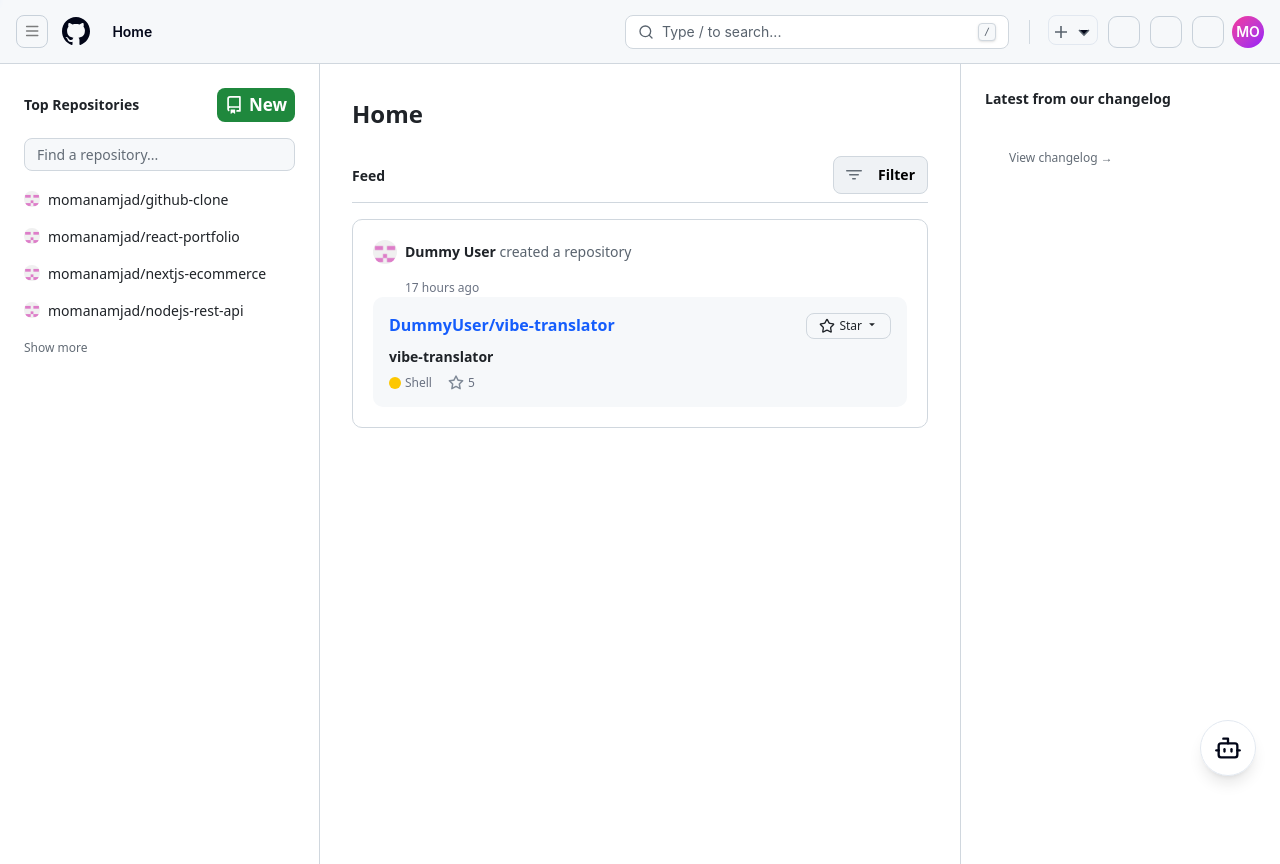
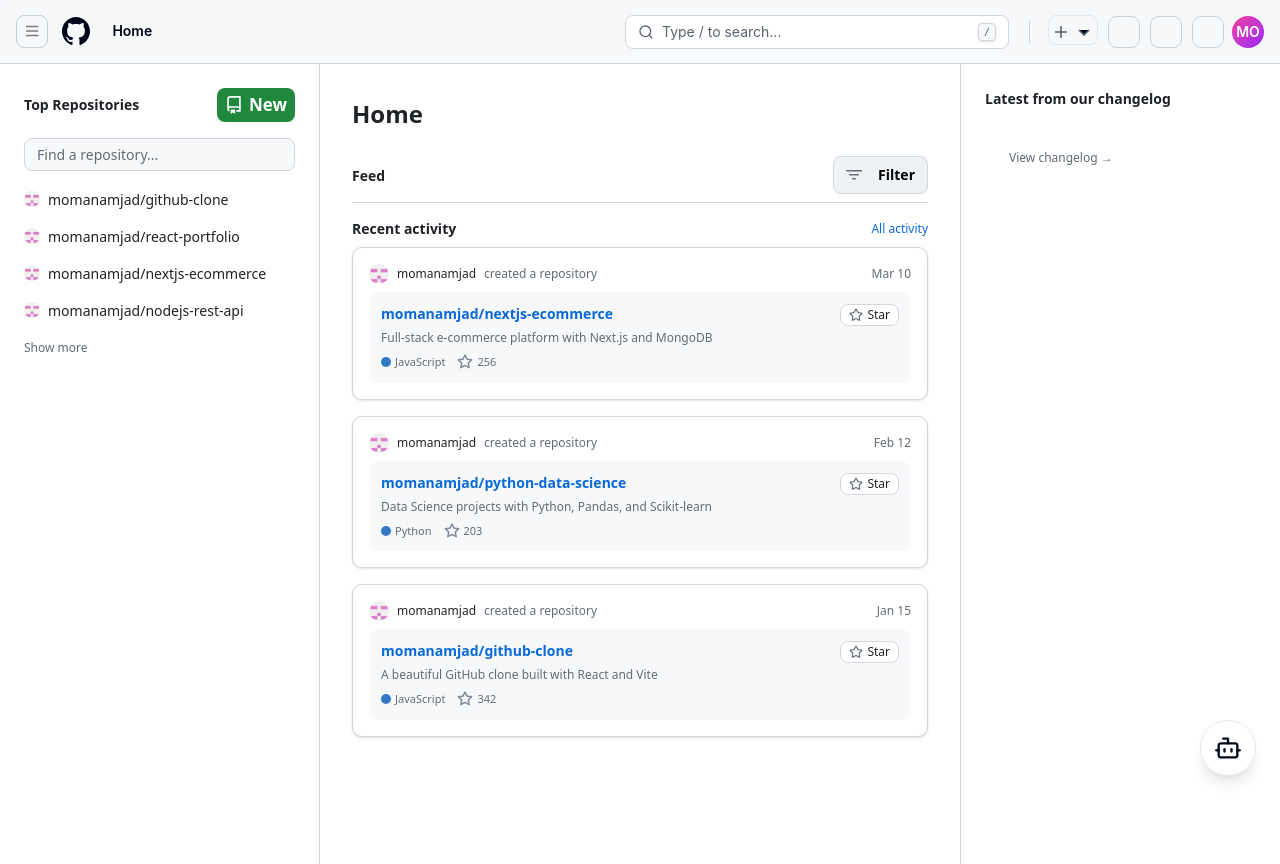
Before and after one commit to momanamjad/Github, a React (Vite) app: page / in a window 1280 px wide. Built offline with nearby package versions, Linux system fonts and the light colour scheme; some icons are missing.

Commit message:
feat: integrate GitHub context for repository management and enhance UI components with dynamic data

```diff
--- a/src/components/features/GitHubSearch.jsx
+++ b/src/components/features/GitHubSearch.jsx
@@ -2,11 +2,12 @@
 import { Search, X, Book, FileText, FileCode2 } from 'lucide-react';
 import { useNavigate, useLocation } from 'react-router-dom';
 import { getRepos } from '@services/GithubApi.jsx';
+import { useGitHub } from '@/contexts/GitHubContext';
 import ReposotoryIcon from '../../../public/customIcons/ReposotoryIcon';
 
 export default function GitHubSearch({ isOpen, onClose }) {
   const [searchQuery, setSearchQuery] = useState('');
-  const [repos, setRepos] = useState([]);
+  const { repositories: repos } = useGitHub();
   const modalRef = useRef(null);
   const inputRef = useRef(null);
   const navigate = useNavigate();
@@ -17,9 +18,6 @@
   useEffect(() => {
     if (isOpen) {
       if (inputRef.current) inputRef.current.focus();
-      getRepos(username)
-        .then((res) => setRepos(res || []))
-        .catch(() => setRepos([]));
 
       // Auto-prefill search query async so we don't call setState directly in effect
       const pathParts = location.pathname.split('/').filter(Boolean);
--- a/src/components/features/NewRepoPage.jsx
+++ b/src/components/features/NewRepoPage.jsx
@@ -1,6 +1,7 @@
 import React, { useEffect, useState } from "react";
 import { useRef } from "react";
 import { useNavigate } from "react-router-dom";
+import { useGitHub } from "@/contexts/GitHubContext";
 import { addRepository, getStoredRepositories } from "@services/storageService.js";
 
 const ADJECTIVES = [
@@ -20,6 +21,7 @@
 
 const NewRepoPage = () => {
   const navigate = useNavigate();
+  const { refreshRepos } = useGitHub();
   const [formData, setFormData] = useState({
     owner: "momanamjad",
     repoName: "",
@@ -131,6 +133,7 @@
     // Add to localStorage
     try {
       addRepository(newRepo);
+      refreshRepos(); // Trigger global update
     } catch (error) {
       setNameError(error.message);
       return;
--- a/src/components/features/tabs/Repositories.jsx
+++ b/src/components/features/tabs/Repositories.jsx
@@ -1,26 +1,40 @@
-import { useParams } from "react-router-dom";
+import { useParams, useSearchParams } from "react-router-dom";
 import { useEffect, useMemo, useState } from "react";
-import { getRepos } from "@services/GithubApi.jsx";
+import { useGitHub } from "@/contexts/GitHubContext";
 import RepoList from "@features/RepoList";
 import RepoFilterBar from "@features/RepoFilterBar";
 
 const Repositories = () => {
   const { username } = useParams();
+  const [searchParams, setSearchParams] = useSearchParams();
+  const { repositories: allRepos } = useGitHub();
 
-  const [repos, setRepos] = useState([]);
-  const [search, setSearch] = useState("");
-  const [language, setLanguage] = useState("All");
-  const [sort, setSort] = useState("updated");
-  const [type, setType] = useState("all");
+  // Filter out repos not owned by the current profile user
+  const repos = useMemo(() => {
+    return allRepos.filter(r => (r.owner?.login || "momanamjad").toLowerCase() === username.toLowerCase());
+  }, [allRepos, username]);
 
-  useEffect(() => {
-    const fetchRepos = () => getRepos(username).then(setRepos);
+  const search = searchParams.get("q") || "";
+  const language = searchParams.get("language") || "All";
+  const sort = searchParams.get("sort") || "updated";
+  const type = searchParams.get("type") || "all";
 
-    fetchRepos(); // Initial fetch
+  const updateFilters = (updates) => {
+    const nextParams = new URLSearchParams(searchParams);
+    Object.entries(updates).forEach(([key, value]) => {
+      if (value && value !== "All" && value !== "all" && value !== "updated") {
+        nextParams.set(key, value);
+      } else {
+        nextParams.delete(key);
+      }
+    });
+    setSearchParams(nextParams);
+  };
 
-    window.addEventListener('github_repos_updated', fetchRepos);
-    return () => window.removeEventListener('github_repos_updated', fetchRepos);
-  }, [username]);
+  const setSearch = (val) => updateFilters({ q: val });
+  const setLanguage = (val) => updateFilters({ language: val });
+  const setSort = (val) => updateFilters({ sort: val });
+  const setType = (val) => updateFilters({ type: val });
 
   const filteredRepos = useMemo(() => {
     let result = [...repos];
--- a/src/components/layout/GithubOpenMenu.jsx
+++ b/src/components/layout/GithubOpenMenu.jsx
@@ -16,6 +16,7 @@
 import HomeIcon from "../ui/icons/HomeIcon";
 import MCPRegistoryIcon from "../ui/icons/MCPRegistoryIcon";
 import MenuIcon from "../ui/icons/MenuIcon";
+import { useGitHub } from "@/contexts/GitHubContext";
 import CrossIcon from "../ui/icons/CrossIcon";
 
 const Icons = {
@@ -43,22 +44,19 @@
   const [isOpen, setIsOpen] = useState(false);
   const [searchQuery, setSearchQuery] = useState("");
   const [showSearch, setShowSearch] = useState(false);
-  const [topRepos, setTopRepos] = useState([]);
+  const { repositories: allRepos } = useGitHub();
+
+  const topRepos = useMemo(() => {
+    return [...allRepos].sort((a, b) => new Date(b.updated_at) - new Date(a.updated_at)).slice(0, 5);
+  }, [allRepos]);
 
   const sidebarRef = useRef(null);
   const navigate = useNavigate();
 
   useEffect(() => {
     if (!isOpen) return;
-    // Run asynchronously so we don't call setState synchronously in an effect
-    const id = setTimeout(() => {
-      const repos = getStoredRepositories();
-      const sorted = [...repos].sort((a, b) => new Date(b.updated_at) - new Date(a.updated_at));
-      setTopRepos(sorted.slice(0, 5));
-      setSearchQuery("");
-      setShowSearch(false);
-    }, 0);
-    return () => clearTimeout(id);
+    setSearchQuery("");
+    setShowSearch(false);
   }, [isOpen]);
 
   const filteredRepos = useMemo(() => {
--- a/src/components/layout/Navbar.jsx
+++ b/src/components/layout/Navbar.jsx
@@ -1,6 +1,6 @@
 import React, { useEffect, useState, useRef, useCallback, useMemo } from "react";
 import { IoLogoGithub } from "react-icons/io";
-import { Link, useLocation } from "react-router-dom";
+import { Link, useLocation, useParams } from "react-router-dom";
 import { Search } from "lucide-react";
 import LoadingBar from "react-top-loading-bar";
 import GitHubUserMenu from "@features/GitHubUserMenu";
@@ -34,10 +34,27 @@
     "MCP Registry": "/mcp-registry",
   }), []);
 
+  const params = useParams();
+
   const currentPathName = useMemo(() => {
+    // If we are in a repo route (/:username/:repo), show owner/repo
+    if (params.username && params.repo) {
+      return (
+        <div className="flex items-center gap-1">
+          <Link to={`/${params.username}`} className="hover:underline text-[#0969da]">
+            {params.username}
+          </Link>
+          <span className="text-[#59636e] font-normal">/</span>
+          <Link to={`/${params.username}/${params.repo}`} className="font-semibold hover:underline">
+            {params.repo}
+          </Link>
+        </div>
+      );
+    }
+
     const found = Object.keys(routeMap).find((key) => routeMap[key] === location.pathname);
-    return found || "momanamjad";
-  }, [location.pathname, routeMap]);
+    return found || params.username || "momanamjad";
+  }, [location.pathname, routeMap, params]);
 
   // Handle Route Transition Progress — use setTimeout to avoid
   // synchronous setState inside effect body (react-hooks/set-state-in-effect)
@@ -94,7 +111,7 @@
             </Link>
             {/* Dashboard text — hidden on small screens */}
             <div className="hidden sm:block hover:bg-[#ebeff6] px-2 py-1 rounded-md transition-colors cursor-pointer">
-              <span className="font-semibold text-sm whitespace-nowrap">
+              <span className="font-semibold text-sm whitespace-nowrap flex items-center">
                 {currentPathName}
               </span>
             </div>
--- a/src/contexts/GitHubContext.jsx
+++ b/src/contexts/GitHubContext.jsx
@@ -1,12 +1,22 @@
 import React, { createContext, useContext, useState, useEffect, useCallback, useMemo } from 'react';
-import { getStoredUser, updateStoredUser, getStoredStatus, updateStoredStatus } from '../services/storageService';
+import { getStoredUser, updateStoredUser, getStoredStatus, updateStoredStatus, getStoredRepositories } from '../services/storageService';
 
 const GitHubContext = createContext();
 
 export const GitHubProvider = ({ children }) => {
     const [user, setUser] = useState(() => getStoredUser());
     const [status, setStatus] = useState(() => getStoredStatus());
+    const [repositories, setRepositories] = useState([]);
     const [isStatusModalOpen, setIsStatusModalOpen] = useState(false);
+
+    const refreshRepos = useCallback(() => {
+        setRepositories(getStoredRepositories());
+    }, []);
+
+    // Initial fetch
+    useEffect(() => {
+        refreshRepos();
+    }, [refreshRepos]);
 
     // Sync with other components/tabs
     useEffect(() => {
@@ -14,15 +24,18 @@
             if (e.detail) setStatus(e.detail);
         };
         const handleOpenStatusModal = () => setIsStatusModalOpen(true);
+        const handleReposUpdate = () => refreshRepos();
 
         window.addEventListener('github_status_updated', handleStatusUpdate);
         window.addEventListener('github_open_status_modal', handleOpenStatusModal);
+        window.addEventListener('github_repos_updated', handleReposUpdate);
 
         return () => {
             window.removeEventListener('github_status_updated', handleStatusUpdate);
             window.removeEventListener('github_open_status_modal', handleOpenStatusModal);
+            window.removeEventListener('github_repos_updated', handleReposUpdate);
         };
-    }, []);
+    }, [refreshRepos]);
 
     const updateStatus = useCallback((newStatus) => {
         const success = updateStoredStatus(newStatus);
@@ -41,11 +54,13 @@
     const value = useMemo(() => ({
         user,
         status,
+        repositories,
+        refreshRepos,
         updateStatus,
         updateUser,
         isStatusModalOpen,
         setIsStatusModalOpen
-    }), [user, status, updateStatus, updateUser, isStatusModalOpen]);
+    }), [user, status, repositories, refreshRepos, updateStatus, updateUser, isStatusModalOpen]);
 
     return (
         <GitHubContext.Provider value={value}>
--- a/src/pages/Home.jsx
+++ b/src/pages/Home.jsx
@@ -2,6 +2,7 @@
 import { Star } from "lucide-react";
 import NewRepoBtn from "@/components/common/NewRepoBtn";
 import { getRepos } from "@services/GithubApi.jsx";
+import { useGitHub } from "@/contexts/GitHubContext";
 import FilterModal from "@/components/FilterModal";
 import StarsIcon from "../../public/customIcons/StarsIcon";
 import FilterIcon from "../../public/customIcons/FilterIcon";
@@ -11,30 +12,14 @@
 const INITIAL_REPO_COUNT = 4;
 
 const Home = React.memo(() => {
-  const [allRepos, setAllRepos] = useState([]);
+  const { repositories: allRepos } = useGitHub();
   const [filterOpen, setFilterOpen] = useState(false);
   const [, setFilterValue] = useState();
   const [searchQuery, setSearchQuery] = useState("");
   const [showAll, setShowAll] = useState(false);
   const navigate = useNavigate();
 
-  useEffect(() => {
-    let mounted = true;
-    const load = async () => {
-      try {
-        const repos = await getRepos("momanamjad");
-        if (!mounted) return;
-        setAllRepos(repos || []);
-      } catch (err) {
-        console.error("Failed to load sidebar repos:", err);
-        if (mounted) setAllRepos([]);
-      }
-    };
-    load();
-    return () => {
-      mounted = false;
-    };
-  }, []);
+
 
   // Filter repos based on search query
   const filteredRepos = useMemo(() => {
@@ -60,6 +45,12 @@
     const owner = repo.owner?.login || "momanamjad";
     navigate(`/${owner}/${repo.name}`);
   };
+
+  const recentRepos = useMemo(() => {
+    return [...allRepos]
+      .sort((a, b) => new Date(b.created_at || 0) - new Date(a.created_at || 0))
+      .slice(0, 3);
+  }, [allRepos]);
 
   return (
     <div className="flex flex-col lg:flex-row min-h-screen bg-[#ffffff] font-sans text-[#1f2328]">
@@ -163,50 +154,68 @@
             )}
           </div>
 
-          {/* Feed Card */}
-          <div className="p-3 sm:p-5 border border-[#d0d7de] rounded-lg bg-white mb-4">
-            <div className="flex items-center gap-2 mb-3">
-              <div className="w-6 h-6 bg-gray-800 rounded-full overflow-hidden">
-                <img
-                  className="object-cover"
-                  src="profile.webp"
-                  alt="User avatar"
-                />
+          {/* Dynamic Feed Content */}
+          <div className="space-y-4">
+            <div className="flex items-center justify-between mb-2">
+              <h3 className="text-sm font-semibold text-[#1F2328]">Recent activity</h3>
+              <button className="text-xs text-[#0969da] hover:underline">All activity</button>
             </div>
-              <span className="text-sm">
-                <span className="font-bold text-[#1f2328]">
-                  Dummy User
-                </span>{" "}
-                <span className="text-[#59636e]">created a repository</span>
+
+            {recentRepos.length > 0 ? (
+              recentRepos.map((repo) => (
+                <div key={repo.id || repo.name} className="p-4 border border-[#d0d7de] rounded-lg bg-white shadow-sm transition-hover hover:border-[#8c959f]">
+                  <div className="flex items-center gap-2 mb-2">
+                    <div className="w-5 h-5 rounded-full overflow-hidden">
+                      <img src="profile.webp" alt="Avatar" className="w-full h-full object-cover" />
+                    </div>
+                    <span className="text-xs text-[#1f2328] font-medium">momanamjad</span>
+                    <span className="text-xs text-[#636c76]">created a repository</span>
+                    <span className="text-xs text-[#636c76] ml-auto">
+                      {new Date(repo.created_at).toLocaleDateString(undefined, { month: 'short', day: 'numeric' })}
                     </span>
                   </div>
-            <span className="text-xs text-gray-500 ml-8">17 hours ago</span>
-
-            <div className="rounded-lg p-3 sm:p-4 bg-[#F6F8FA]">
-              <div className="flex justify-between items-start mb-2 gap-2">
-                <h3 className="text-blue-600 font-bold hover:underline cursor-pointer text-sm sm:text-base truncate">
-                  DummyUser/vibe-translator
-                </h3>
-                <div className="flex items-center gap-1 px-2 sm:px-3 py-1 text-xs border border-[#d0d7de] rounded-md bg-[#f6f8fa] hover:bg-[#ebedf0] shrink-0">
-                  <Star size={16} /> Star{" "}
-                  <span>
-                    <button type="button">
-                      <ChevronDownIcon />
-                    </button>
-                  </span>
+                  <div className="rounded-lg p-3 bg-[#F6F8FA]">
+                    <div className="flex justify-between items-start mb-1">
+                      <h4
+                        onClick={() => handleRepoClick(repo)}
+                        className="text-[#0969da] font-bold hover:underline cursor-pointer text-sm truncate"
+                      >
+                        momanamjad/{repo.name}
+                      </h4>
+                      <div className="flex items-center gap-1 px-2 py-0.5 text-xs border border-[#d0d7de] rounded-md bg-white hover:bg-[#f6f8fa] cursor-pointer">
+                        <Star size={14} className="text-[#636c76]" />
+                        <span className="text-[#1f2328] font-medium">Star</span>
                       </div>
                     </div>
-              <p className="text-sm font-semibold mb-2">vibe-translator</p>
-              <div className="flex items-center gap-4 text-xs text-gray-500">
-                <span className="flex items-center gap-1">
-                  <span className="w-3 h-3 bg-yellow-400 rounded-full"></span>{" "}
-                  Shell
-                </span>
-                <span className="flex items-center gap-1">
-                  <StarsIcon /> 5
-                </span>
+                    {repo.description && (
+                      <p className="text-xs text-[#636c76] mb-2 line-clamp-1">{repo.description}</p>
+                    )}
+                    <div className="flex items-center gap-3 text-[11px] text-[#636c76]">
+                      {repo.language && (
+                        <div className="flex items-center gap-1">
+                          <span className="w-2.5 h-2.5 rounded-full bg-[#3178c6]"></span>
+                          <span>{repo.language}</span>
+                        </div>
+                      )}
+                      <div className="flex items-center gap-1">
+                        <StarsIcon />
+                        <span>{repo.stargazers_count || 0}</span>
                       </div>
                     </div>
+                  </div>
+                </div>
+              ))
+            ) : (
+              <div className="p-6 border border-[#d0d7de] border-dashed rounded-lg bg-[#f6f8fa] text-center">
+                <p className="text-sm text-[#636c76]">No recent activity to show.</p>
+                <button
+                   onClick={() => navigate("/new")}
+                   className="mt-2 text-sm text-[#0969da] hover:underline font-medium"
+                >
+                  Create your first repository
+                </button>
+              </div>
+            )}
           </div>
         </div>
       </main>
--- a/src/pages/Repositories.jsx
+++ b/src/pages/Repositories.jsx
@@ -15,20 +15,46 @@
 } from "lucide-react";
 import NewRepoBtn from "@/components/common/NewRepoBtn";
 import { getRepos } from "@services/GithubApi.jsx";
-import { Link } from "react-router-dom";
+import { useGitHub } from "@/contexts/GitHubContext";
+import { Link, useSearchParams } from "react-router-dom";
 import ActivityGraphIcon from "../components/ui/icons/ActivityGraphIcon";
 import FooterGithubIcon from "../components/ui/icons/FooterGithubIcon";
 import PullRequestIcon from "../components/ui/icons/PullRequestIcon";
 import StarsIcon from "../components/ui/icons/StarsIcon";
 import IssuesIcon from "../components/ui/icons/IssuesIcon";
 import EmptyStateSearchIcon from "../components/ui/icons/EmptyStateSearchIcon";
+import { getStoredStarredRepos, starRepository, unstarRepository } from "@services/storageService.js";
 
 export default function Repositories() {
-  const [activeTab, setActiveTab] = useState("my-contributions");
+  const [searchParams, setSearchParams] = useSearchParams();
+  const activeTab = searchParams.get("tab") || "my-contributions";
+
+  const setActiveTab = (tab) => {
+    setSearchParams({ tab });
+  };
   const [searchQuery, setSearchQuery] = useState("");
   const [viewMode, setViewMode] = useState("list"); // 'list' or 'grid'
   const [isRelevanceOpen, setIsRelevanceOpen] = useState(false);
   const [selectedSort, setSelectedSort] = useState("relevance");
+  const [starredFullNames, setStarredFullNames] = useState([]);
+
+  useEffect(() => {
+    const starred = getStoredStarredRepos();
+    setStarredFullNames(starred.map(r => r.full_name));
+  }, []);
+
+  const handleStarToggle = (repo) => {
+    const isCurrentlyStarred = starredFullNames.includes(repo.full_name);
+    if (isCurrentlyStarred) {
+      unstarRepository(repo.full_name);
+      setStarredFullNames(prev => prev.filter(name => name !== repo.full_name));
+    } else {
+      starRepository(repo);
+      setStarredFullNames(prev => [...prev, repo.full_name]);
+    }
+    // Dispatch event for other components
+    window.dispatchEvent(new CustomEvent('github_repos_updated'));
+  };
 
   const clearSearch = () => {
     setSearchQuery("");
@@ -56,24 +82,9 @@
     { value: "stars", label: "Stars", icon: Users },
   ];
 
-  const [repositories, setRepositories] = useState([]);
+  const { repositories } = useGitHub();
 
-  useEffect(() => {
-    let mounted = true;
-    const load = async () => {
-      try {
-        const repos = await getRepos("momanamjad");
-        if (mounted) setRepositories(repos);
-      } catch (err) {
-        console.error("Failed to load repositories:", err);
-        if (mounted) setRepositories([]);
-      }
-    };
-    load();
-    return () => {
-      mounted = false;
-    };
-  }, []);
+
 
   const getRepositoryCount = () => {
     if (activeTab === "my-forks") return 0;
@@ -304,9 +315,23 @@
                             {repo.private ? "Private" : "Public"}
                           </span>
                         </div>
-                        <div className="w-16 h-8">
-                          {/* Activity graph placeholder */}
-                          <ActivityGraphIcon className="w-full h-full" />
+                        <div className="flex items-center gap-2">
+                           <button
+                            onClick={() => handleStarToggle(repo)}
+                            className={`flex items-center gap-1.5 px-3 py-1 text-xs font-medium border border-gray-300 rounded-md transition-all ${
+                              starredFullNames.includes(repo.full_name) ? "bg-[#F6F8FA]" : "bg-white hover:bg-gray-50"
+                            }`}
+                          >
+                            <Star
+                              size={14}
+                              className={starredFullNames.includes(repo.full_name) ? "fill-[#e3b341] text-[#e3b341]" : "text-gray-600"}
+                            />
+                            {starredFullNames.includes(repo.full_name) ? "Starred" : "Star"}
+                          </button>
+                          <div className="w-16 h-8 ml-2">
+                            {/* Activity graph placeholder */}
+                            <ActivityGraphIcon className="w-full h-full" />
+                          </div>
                         </div>
                       </div>
 
@@ -329,7 +354,7 @@
                         </div>
                         <div className="flex items-center gap-1">
                           <StarsIcon className="w-3 h-3" fill="currentColor" />
-                          <span>{repo.stars}</span>
+                          <span>{(repo.stars || 0) + (starredFullNames.includes(repo.full_name) ? 1 : 0)}</span>
                         </div>
                         <div className="flex items-center gap-1">
                           <IssuesIcon className="w-3 h-3" fill="currentColor" />
```
Lines whose indentation alone changed are shown as unchanged.
